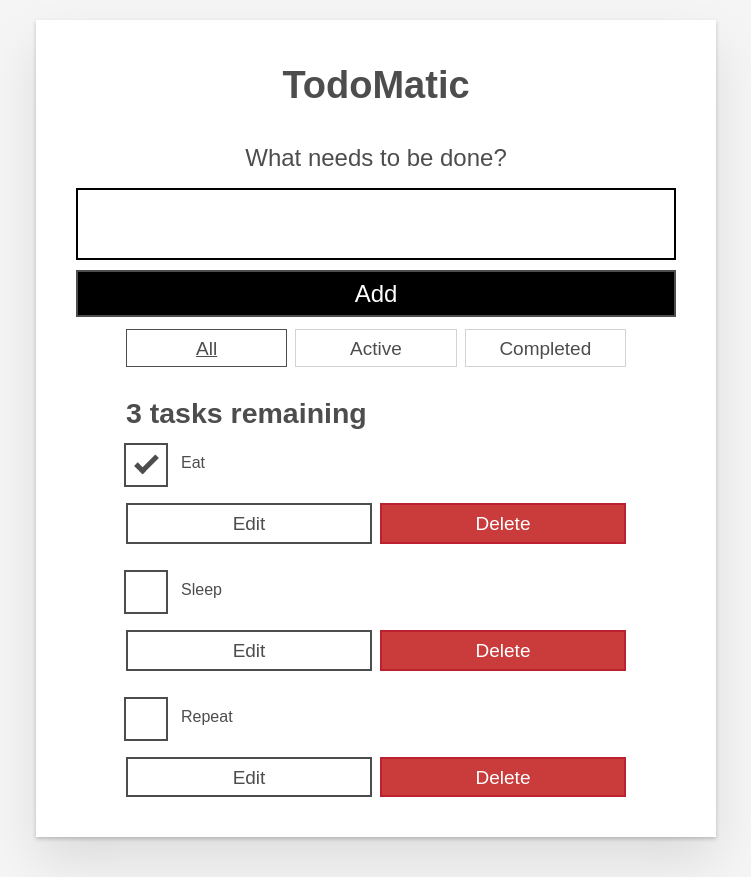
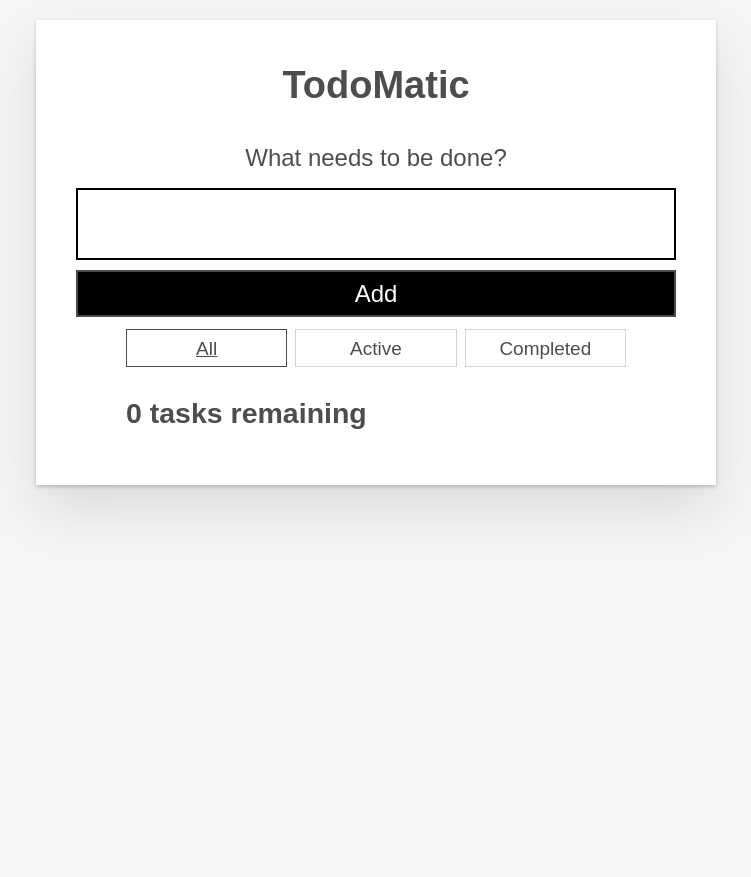
Before and after one commit to Hitallo-moreira/to-do-list, a React app: page / in a window 1280 px wide. Shown: the whole page, without its empty margins (264-1015 px from the left). After the commit the page ends 800 px from the top, so only its background shows below. Built offline with nearby package versions, Linux system fonts and the light colour scheme; the HTML template or start-up script is replaced by a standard one.

Commit message:
feat: finish last events

```diff
--- a/src/App.jsx
+++ b/src/App.jsx
@@ -22,7 +22,6 @@
   }
 
   function toggleTaskCompleted(id) {
-    function toggleTaskCompleted(id) {
     const updatedTasks = tasks.map((task) => {
       if (id === task.id) {
         return {...task, completed: !task.completed}
@@ -31,11 +30,20 @@
     });
     setTasks(updatedTasks);
   }
-  }
 
   function deleteTask(id) {
     const remainingTasks = tasks.filter((task) => id !== task.id);
     setTasks(remainingTasks);
+  }
+
+  function editTask(id, newName) {
+    const editedTaskList = tasks.map((task) => {
+      if (id === task.id) {
+        return {...task, name: newName}
+      }
+      return task;
+    });
+    setTasks(editedTaskList);
   }
 
   const taskList = tasks
@@ -48,6 +56,7 @@
       key={task.id}
       toggleTaskCompleted={toggleTaskCompleted}
       deleteTask={deleteTask}
+      editTask={editTask}
     />
   ));
 
--- a/src/components/Todo.jsx
+++ b/src/components/Todo.jsx
@@ -3,7 +3,6 @@
 export default function Todo(props) {
     const [isEditing, setEditing] = useState(false);
     const [newName, setNewName] = useState('');
-    const [filter, setFilter] = useState('All');
 
     function handleChange(e) {
         setNewName(e.target.value);
--- a/src/main.jsx
+++ b/src/main.jsx
@@ -3,11 +3,7 @@
 import App from './App'
 import './index.css'
 
-const DATA = [
-  { id: "todo-0", name: "Eat", completed: true },
-  { id: "todo-1", name: "Sleep", completed: false },
-  { id: "todo-2", name: "Repeat", completed: false }
-];
+const DATA = [];
 
 ReactDOM.createRoot(document.getElementById('root')).render(
   <React.StrictMode>
```
Lines whose indentation alone changed are shown as unchanged.
